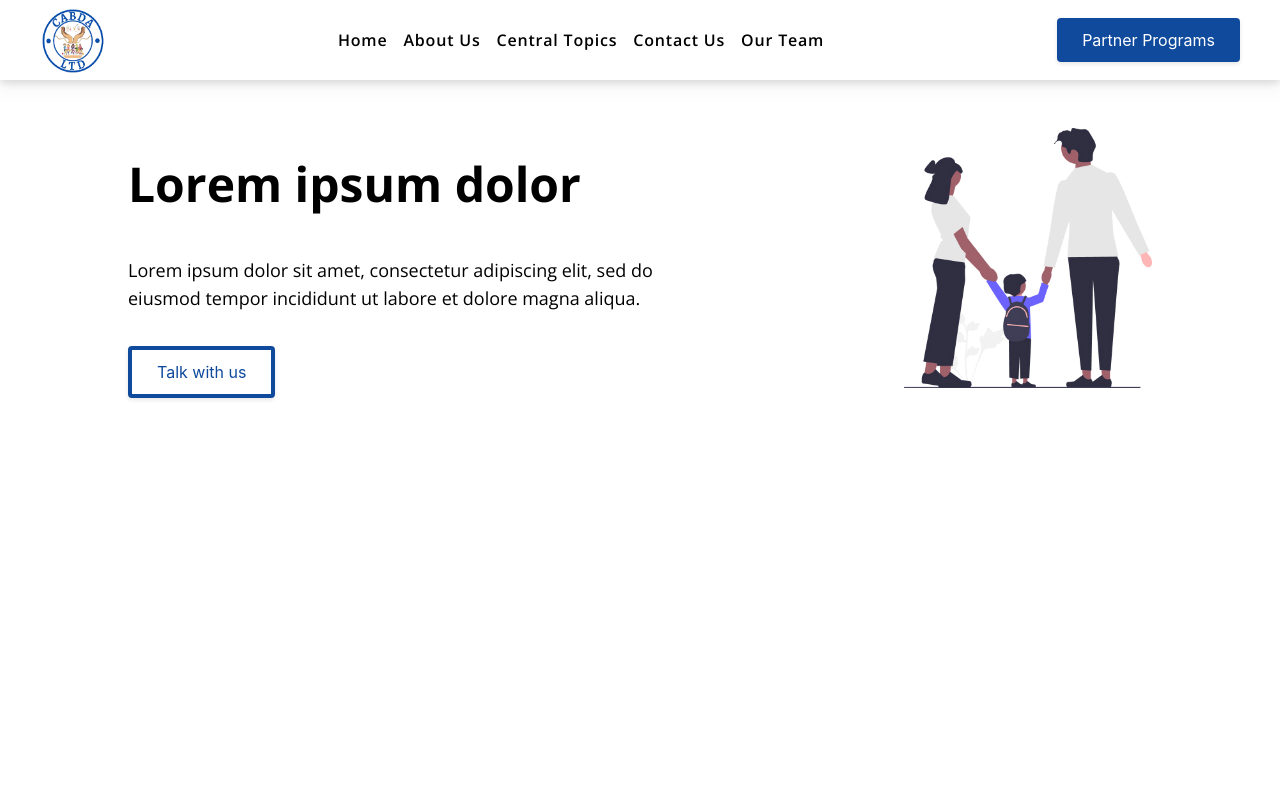
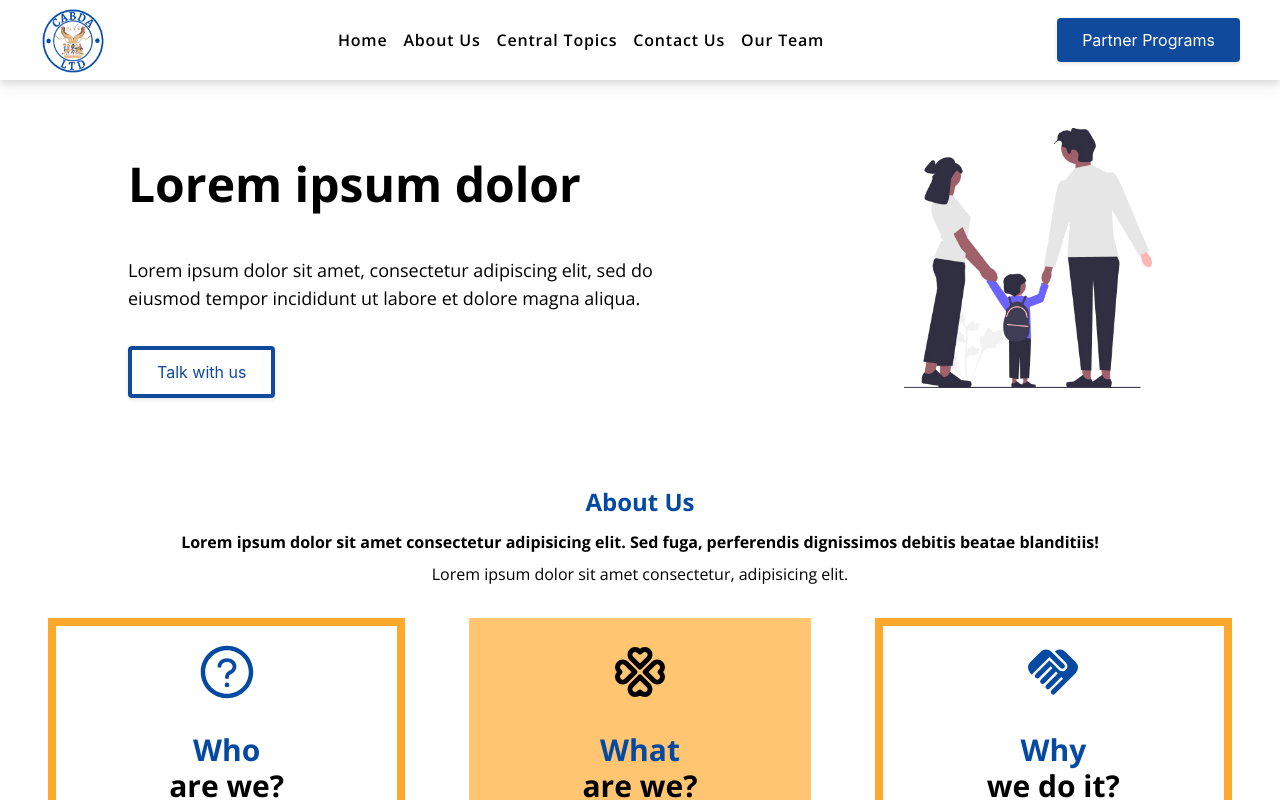
Before and after one commit to RichieMuga/cabda, a Next.js app: page / in a window 1280 px wide. Shown: the top 800 px of the page. Built offline with nearby package versions, Linux system fonts and the light colour scheme.

Commit message:
feat: added About us section to page

```diff
--- a/app/page.js
+++ b/app/page.js
@@ -1,4 +1,4 @@
-import Image from 'next/image'
+import AboutUs from '@/components/landing/AboutUs';
 import Navbar from '@/components/Navbar';
 import  Hero  from '@/components/Hero';
 
@@ -8,6 +8,7 @@ export default function Home() {
       <Navbar />
       <div className='px-[3em]'>
         <Hero />
+        <AboutUs/>
       </div>
     </main>
   )
```
